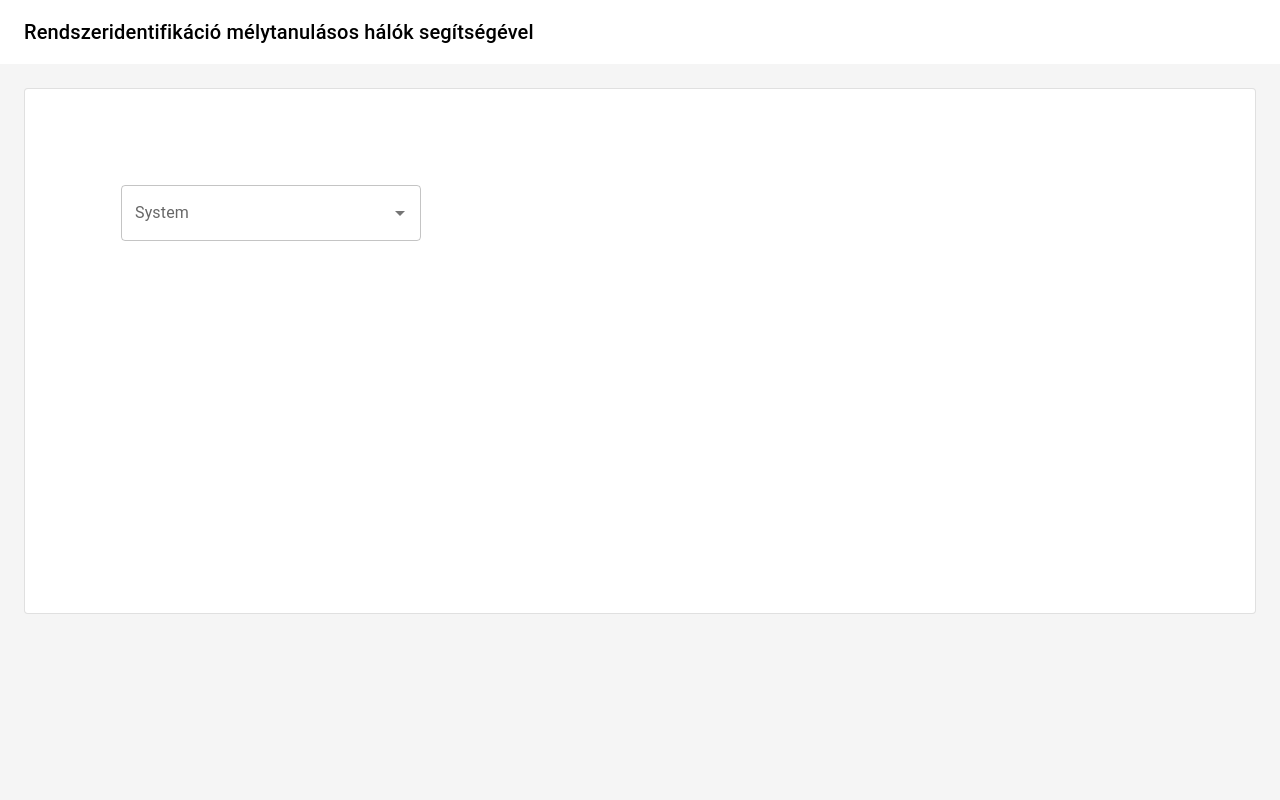
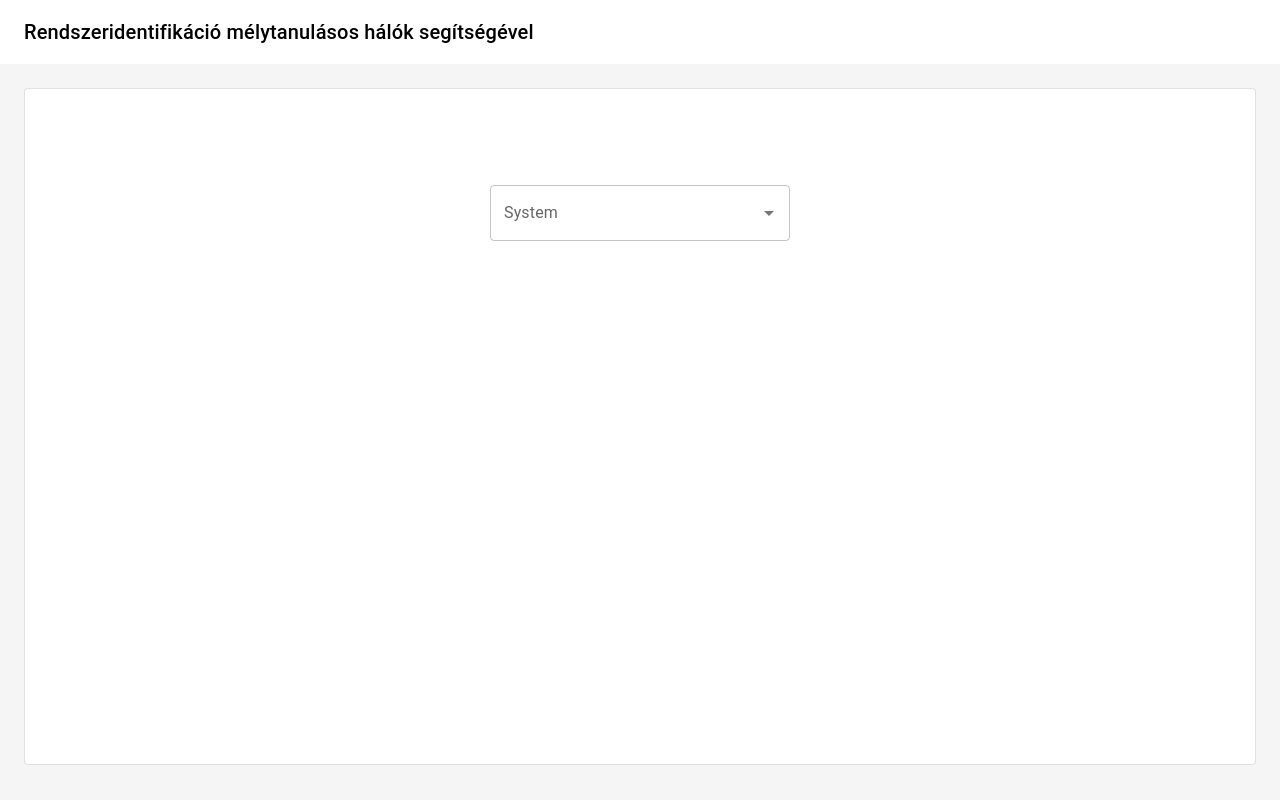
Before and after one commit to martin0128/Szakdolgozat, a React (Vite) app in the folder szakdoga_FE/: page /predict in a window 1280 px wide. Built offline with nearby package versions, Linux system fonts and the light colour scheme.

Commit message:
chore: frontend alignment

```diff
--- a/szakdoga_FE/src/pages/home/PredictPage.tsx
+++ b/szakdoga_FE/src/pages/home/PredictPage.tsx
@@ -1,8 +1,8 @@
 import {
   Autocomplete,
+  Box,
   Button,
   Card,
-  CardActions,
   CardContent,
   TextField,
 } from "@mui/material";
@@ -38,20 +38,29 @@ const PredictPage = (props: Props) => {
     <Card
       variant="outlined"
       style={{
-        height: "70%",
-        gap: 1,
-        display: "flex",
-        flexDirection: "column",
+        height: "90%",
         padding: "5rem",
       }}
     >
       <CardContent>
+        <Box>
+          <Box
+            sx={{
+              justifyContent: "center",
+              gap: 2,
+              display: "flex",
+              flexDirection: "column",
+              alignItems: "center",
+            }}
+          >
             <Autocomplete
               disablePortal
               id="combo-box-demo"
-          onChange={(_, systemName) => {setSelectedSystem(systemName ?? "")}}
+              onChange={(_, systemName) => {
+                setSelectedSystem(systemName ?? "");
+              }}
+              sx={{ width: 300 }}
               options={systems.map((system) => system.name)}
-          sx={{ width: 300 }}
               renderInput={(params) => <TextField {...params} label="System" />}
             />
             {inputFields.map((label, index) => {
@@ -61,17 +70,27 @@ const PredictPage = (props: Props) => {
                   type="number"
                   label={label}
                   inputRef={inputRefs[index]}
+                  sx={{ width: 300 }}
                 ></TextField>
               );
             })}
-      </CardContent>
             {selectedSystem && (
-        <CardActions>
-          <Button variant="outlined" onClick={()=>onPredict(inputRefs.map(ref => ref.current.value))}>
+              <>
+                <Button
+                  variant="outlined"
+                  onClick={() =>
+                    onPredict(
+                      inputRefs.map((ref) => ref.current.value)
+                    )
+                  }
+                >
                   Predict
                 </Button>
-        </CardActions>
+              </>
             )}
+          </Box>
+        </Box>
+      </CardContent>
     </Card>
   );
 };
--- a/szakdoga_FE/src/pages/home/WrapperPage.tsx
+++ b/szakdoga_FE/src/pages/home/WrapperPage.tsx
@@ -8,10 +8,10 @@ const WrapperPage = () => {
   const [isPredictDone, setPredictIsDone] = useState(false);
   const [results, setResults] = useState(DefaultResponse);
 
-  const onPredict = async (params: number[]) => {
+  const onPredict = async (modelParams: number[]) => {
     const req: PredictRequest = {
       name: selectedSystem,
-      modelParams: params,
+      modelParams
     };
     setResults(await predict(req));
     setPredictIsDone(true);
```
Lines whose indentation alone changed are shown as unchanged.
